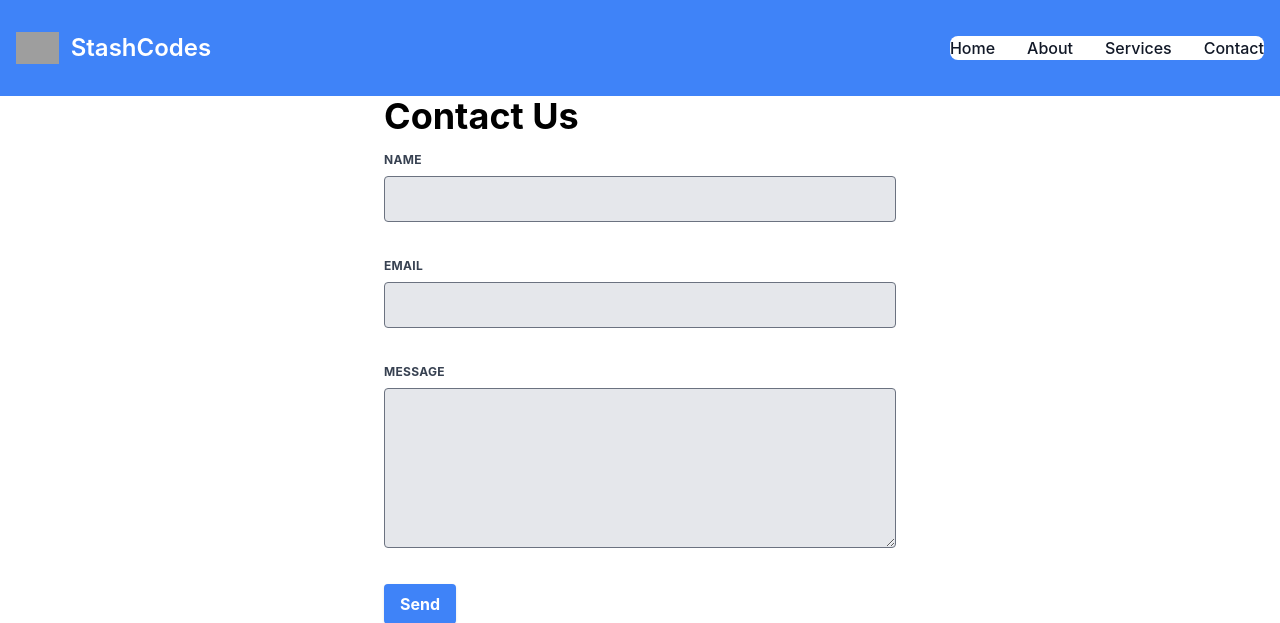
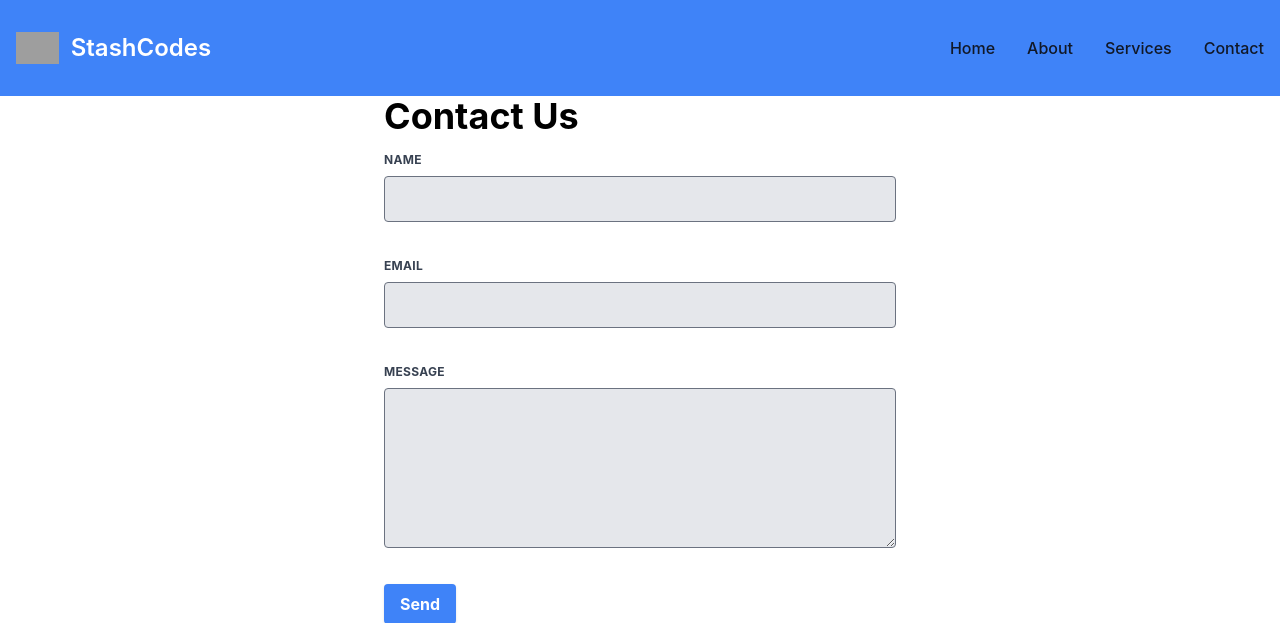
Before and after one commit to Mr-Jerry-Haxor/stashcodes, a Django app: page /contact/ in a window 1280 px wide. Shown: the top 623 px of the page. Run offline with Django 5.2, Linux system fonts and the light colour scheme; some libraries are stand-ins or nearby versions; grey boxes are pictures that could not be loaded.

Commit message:
Update header.html

```diff
--- a/users/templates/header.html
+++ b/users/templates/header.html
@@ -17,7 +17,7 @@
             </svg>
         </button>
         <nav class="hidden w-full md:block md:w-auto" id="navbar-default">
-            <ul class="font-medium flex flex-col p-4 md:p-0 mt-4 border border-gray-100 rounded-lg bg-gray-50 md:flex-row md:space-x-8 rtl:space-x-reverse md:mt-0 md:border-0 md:bg-white dark:bg-gray-800 md:dark:bg-gray-900 dark:border-gray-700">
+            <ul class="font-medium flex flex-col p-4 md:p-0 mt-4 border border-gray-100 rounded-lg bg-gray-50 md:flex-row md:space-x-8 rtl:space-x-reverse md:mt-0 md:border-0 md:bg-transparent dark:bg-gray-800 md:dark:bg-gray-900 dark:border-gray-700">
                 <li><a href="{% url "home" %}" class="block py-2 px-3 text-gray-900 rounded hover:bg-gray-100 md:hover:bg-transparent md:border-0 md:hover:text-blue-700 md:p-0 dark:text-white md:dark:hover:text-blue-500 dark:hover:bg-gray-700 dark:hover:text-white md:dark:hover:bg-transparent" aria-current="page">Home</a></li>
                 <li><a href="{% url "home" %}#about" class="block py-2 px-3 text-gray-900 rounded hover:bg-gray-100 md:hover:bg-transparent md:border-0 md:hover:text-blue-700 md:p-0 dark:text-white md:dark:hover:text-blue-500 dark:hover:bg-gray-700 dark:hover:text-white md:dark:hover:bg-transparent">About</a></li>
                 <li><a href="{% url "home" %}#services" class="block py-2 px-3 text-gray-900 rounded hover:bg-gray-100 md:hover:bg-transparent md:border-0 md:hover:text-blue-700 md:p-0 dark:text-white md:dark:hover:text-blue-500 dark:hover:bg-gray-700 dark:hover:text-white md:dark:hover:bg-transparent">Services</a></li>
```
